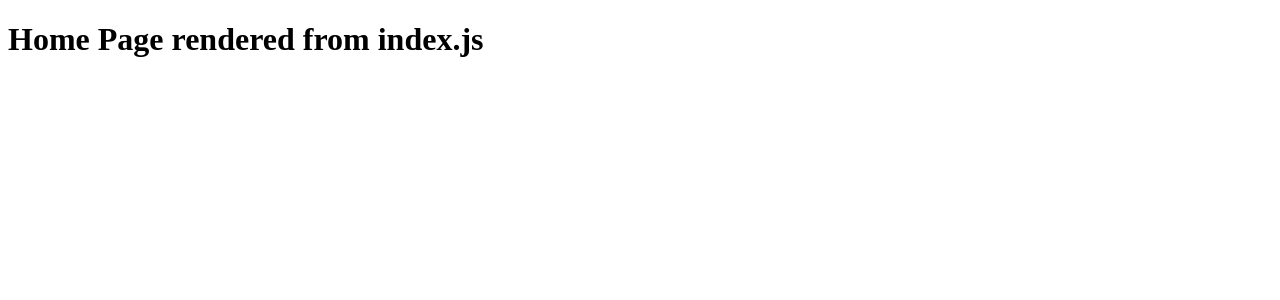
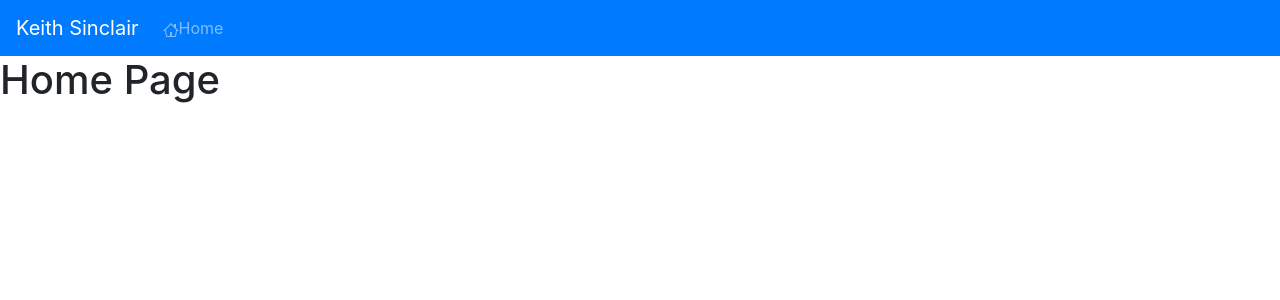
Before and after one commit to codekeithcode/portfolio, a Next.js app: page / in a window 1280 px wide. Shown: the top 300 px of the page. Built offline with nearby package versions, Linux system fonts and the light colour scheme.

Commit message:
push from phone

```diff
--- /dev/null
+++ b/layout/Navbar.js
@@ -0,0 +1,35 @@
+import React, { useState } from 'react';
+import {
+  Collapse,
+  Navbar,
+  NavbarToggler,
+  NavbarBrand,
+  Nav,
+  NavItem,
+  NavLink,
+} from 'reactstrap';
+import {GoHome} from "react-icons/go";
+
+const Header = (props) => {
+  const [isOpen, setIsOpen] = useState(false);
+
+  const toggle = () => setIsOpen(!isOpen);
+
+  return (
+    <div>
+      <Navbar color="primary" dark expand="md">
+        <NavbarBrand href="/">Keith Sinclair</NavbarBrand>
+        <NavbarToggler onClick={toggle} />
+        <Collapse isOpen={isOpen} navbar>
+          <Nav className="mr-auto" navbar>
+            <NavItem>
+              <NavLink href="/"><GoHome  />Home</NavLink>
+            </NavItem>
+          </Nav>
+        </Collapse>
+      </Navbar>
+    </div>
+  );
+}
+
+export default Header;
--- a/package.json
+++ b/package.json
@@ -10,8 +10,11 @@
   "author": "",
   "license": "ISC",
   "dependencies": {
+    "bootstrap": "^4.4.1",
     "next": "^9.3.2",
     "react": "^16.13.1",
-    "react-dom": "^16.13.1"
+    "react-dom": "^16.13.1",
+    "react-icons": "^3.9.0",
+    "reactstrap": "^8.4.1"
   }
 }
--- /dev/null
+++ b/pages/_app.js
@@ -0,0 +1,5 @@
+import "../node_modules/bootstrap/dist/css/bootstrap.min.css";
+
+export default function MyApp({ Component, pageProps }) {
+    return <Component {...pageProps} />
+  }
--- /dev/null
+++ b/pages/about.js
@@ -0,0 +1,6 @@
+export default () => (
+    <div>
+        <h1>About Page</h1>
+        <img src="/static/logo.png" alt="logo" />
+    </div>
+)
--- a/pages/index.js
+++ b/pages/index.js
@@ -1,3 +1,8 @@
-const Index = () => <div><h1>Home Page rendered from index.js</h1></div>;
+import Navbar from "../layout/Navbar";
 
+const Index = () =>
+<div>
+    <Navbar />
+    <h1>Home Page</h1>
+</div>;
 export default Index;
```
Also changed, not shown: static/logo.png (added), 1 other file (tests, documents, lock files or other folders).
